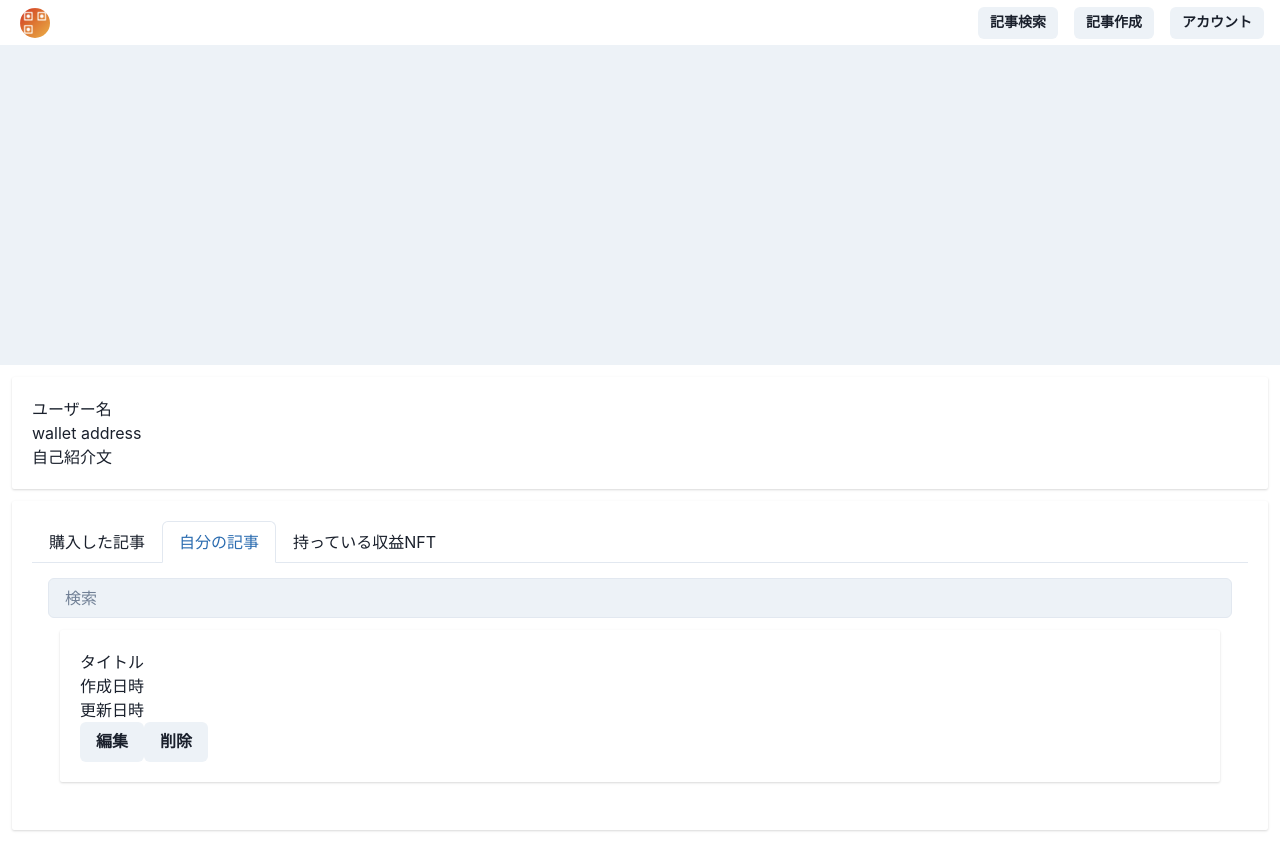
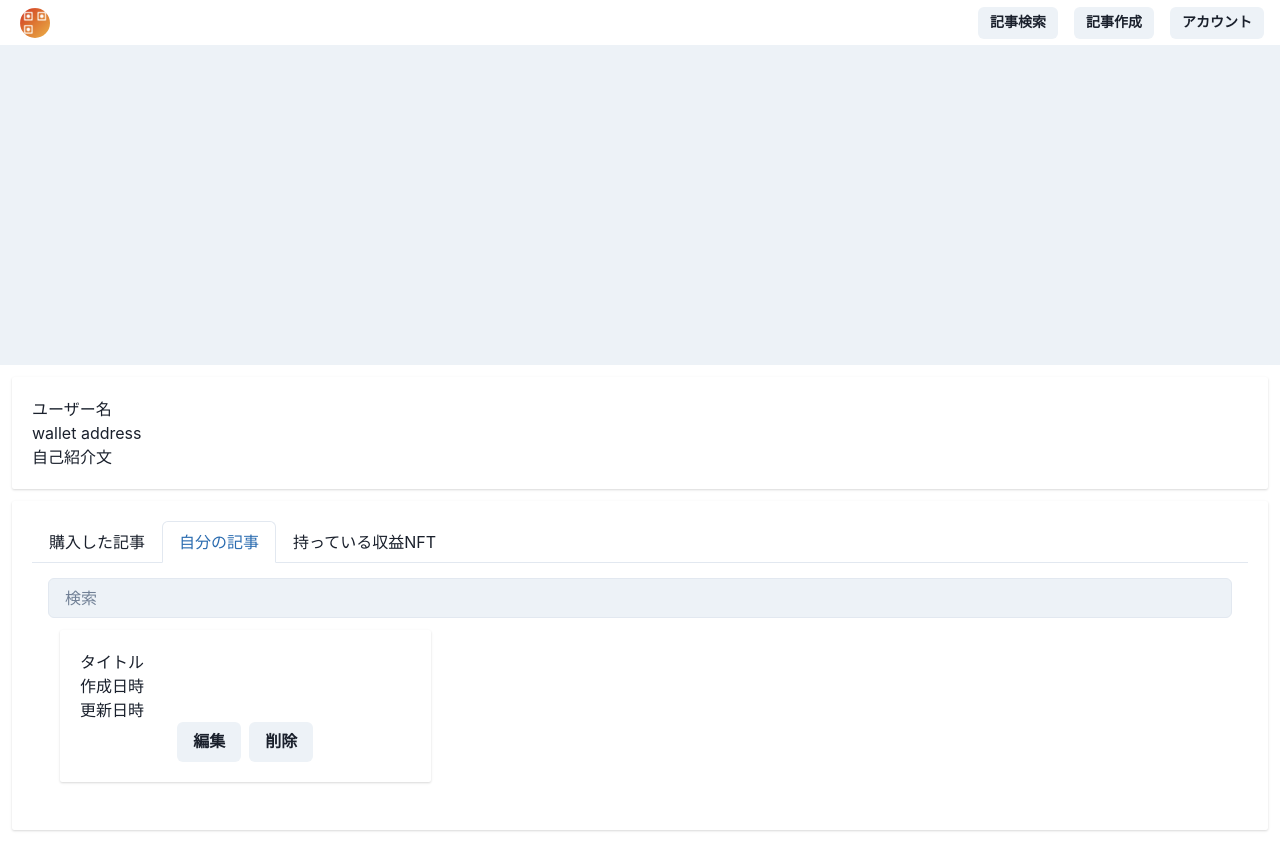
Before and after one commit to palledad/dManga, a Next.js app in the folder frontend/: page /mypage in a window 1280 px wide. Both pictures are taken after a click on the tab "自分の記事". Built offline with nearby package versions, Linux system fonts and the light colour scheme.

Commit message:
mypageのタブ内のレイアウトを変更

```diff
--- a/frontend/pages/mypage/index.tsx
+++ b/frontend/pages/mypage/index.tsx
@@ -34,6 +34,8 @@ const MyPage = () => {
           <TabPanels>
             <TabPanel>
               <Input placeholder='検索' background={'gray.100'} />
+              <Grid templateColumns='repeat(3, 1fr)'>
+                <GridItem colSpan={1}>
                   <Segment>
                     記事サムネイル画像
                     <br />
@@ -45,9 +47,13 @@ const MyPage = () => {
                     <br />
                     更新日時
                   </Segment>
+                </GridItem>
+              </Grid>
             </TabPanel>
             <TabPanel>
               <Input placeholder='検索' background={'gray.100'} />
+              <Grid templateColumns='repeat(3, 1fr)'>
+                <GridItem colSpan={1}>
                   <Segment>
                     タイトル
                     <br />
@@ -55,12 +61,18 @@ const MyPage = () => {
                     <br />
                     更新日時
                     <br />
+                    <Box display='flex' justifyContent='center' gap={2}>
                       <Button>編集</Button>
                       <Button>削除</Button>
+                    </Box>
                   </Segment>
+                </GridItem>
+              </Grid>
             </TabPanel>
             <TabPanel>
               <Input placeholder='検索' background={'gray.100'} />
+              <Grid templateColumns='repeat(3, 1fr)'>
+                <GridItem colSpan={1}>
                   <Segment>
                     記事URL
                     <br />
@@ -68,6 +80,8 @@ const MyPage = () => {
                     <br />
                     トークンID
                   </Segment>
+                </GridItem>
+              </Grid>
             </TabPanel>
           </TabPanels>
         </Tabs>
```
Lines whose indentation alone changed are shown as unchanged.
